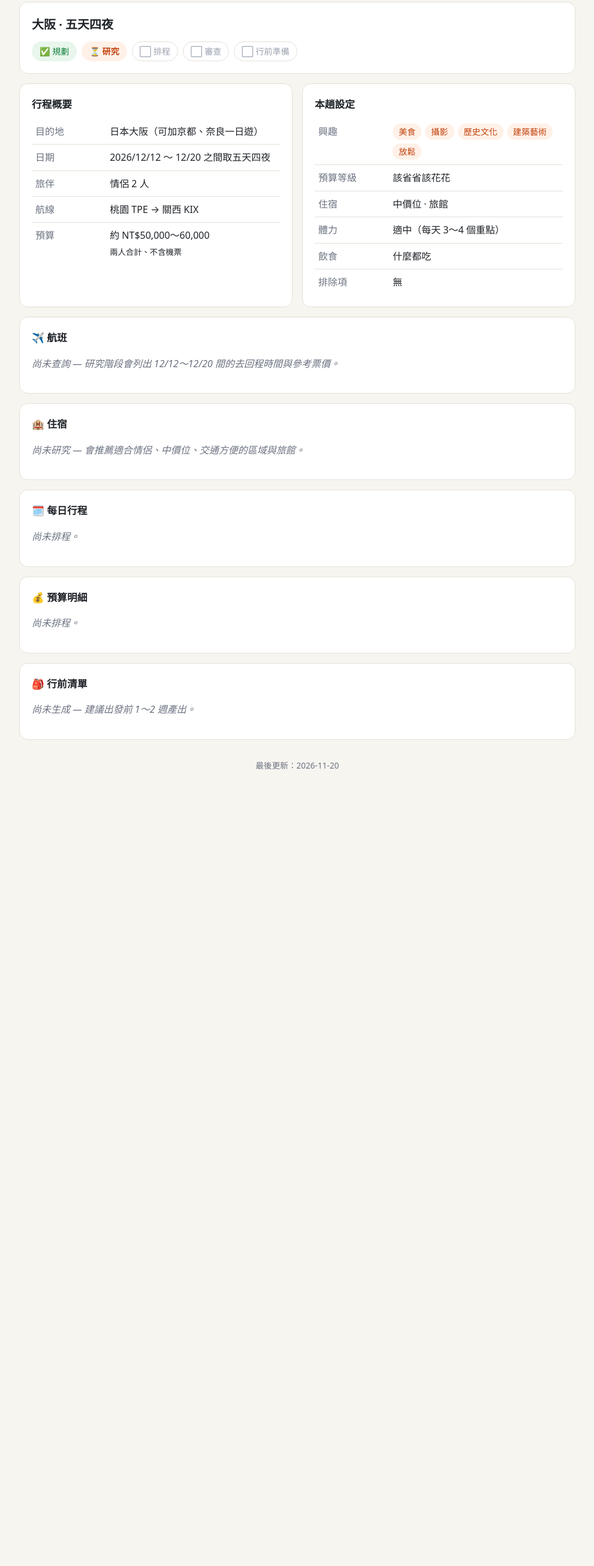
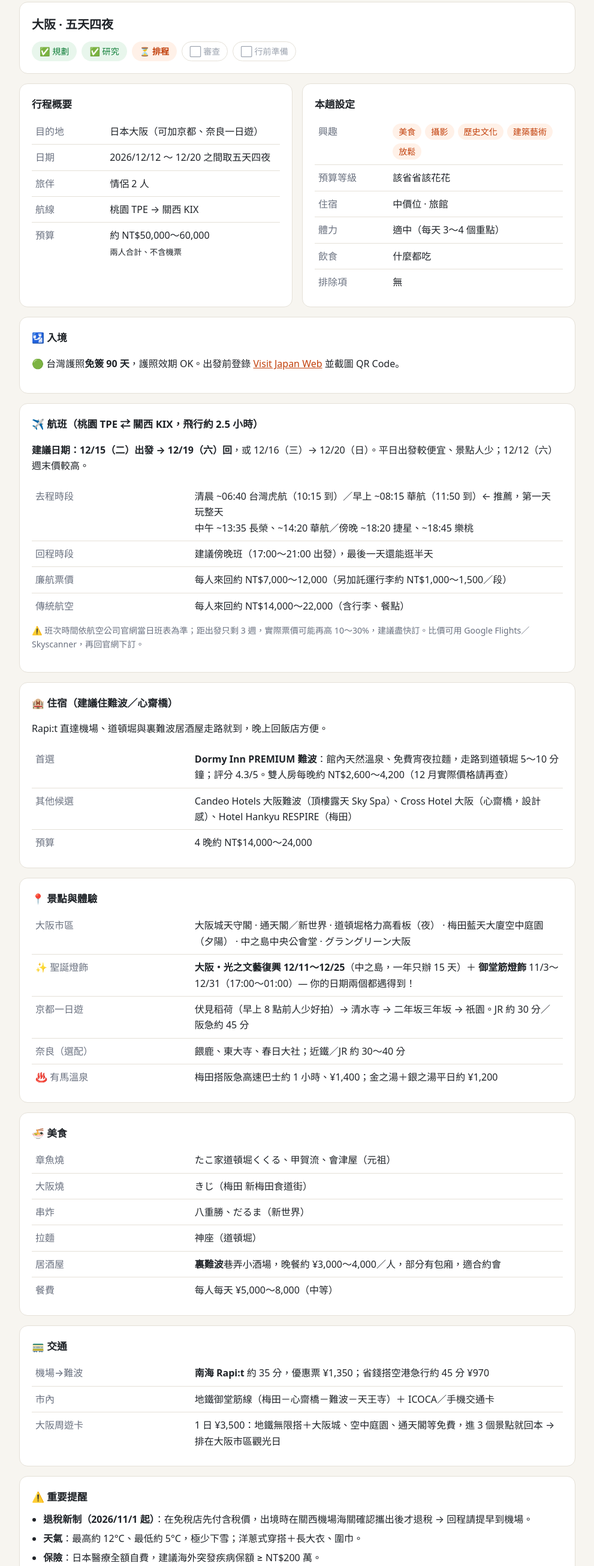
Before and after one commit to louisli3345678/Travel, a plain HTML site: page index.html in a window 1280 px wide. Shown: the part 190-2800 px from the top of the page at 60% size, without its empty margins (144-1135 px from the left). Before the commit the page ends 1541 px from the top, so only its background shows below. Drawn offline with Linux system fonts and the light colour scheme.

Commit message:
大阪研究完成：美食、交通、住宿、安全保險報告，並更新總覽網頁
Co-Authored-By: Claude Opus 5.5 <noreply@anthropic.com>

```diff
--- a/index.html
+++ b/index.html
@@ -48,6 +48,10 @@ tr:last-child th,tr:last-child td{border-bottom:none}
 .pending{color:var(--muted);font-style:italic}
 .grid{display:grid;grid-template-columns:repeat(auto-fit,minmax(260px,1fr));gap:16px}
 .note{font-size:.88rem;color:var(--muted);margin-top:8px}
+a{color:var(--accent)}
+ul{margin:0;padding-left:1.2em}
+li{margin-bottom:6px}
+@media (max-width:560px){th{width:38%}}
 footer{color:var(--muted);font-size:.85rem;margin-top:32px;text-align:center}
 </style>
 </head>
@@ -72,8 +76,8 @@ footer{color:var(--muted);font-size:.85rem;margin-top:32px;text-align:center}
       <h2>大阪 · 五天四夜</h2>
       <div class="progress">
         <span class="step done">✅ 規劃</span>
-        <span class="step next">⏳ 研究</span>
-        <span class="step">⬜ 排程</span>
+        <span class="step done">✅ 研究</span>
+        <span class="step next">⏳ 排程</span>
         <span class="step">⬜ 審查</span>
         <span class="step">⬜ 行前準備</span>
       </div>
@@ -104,20 +108,88 @@ footer{color:var(--muted);font-size:.85rem;margin-top:32px;text-align:center}
     </div>
 
     <div class="card">
-      <h3>✈️ 航班</h3>
-      <p class="pending">尚未查詢 — 研究階段會列出 12/12～12/20 間的去回程時間與參考票價。</p>
+      <h3>🛂 入境</h3>
+      <p>🟢 台灣護照<strong>免簽 90 天</strong>，護照效期 OK。出發前登錄 <a href="https://www.vjw.digital.go.jp/" target="_blank" rel="noopener">Visit Japan Web</a> 並截圖 QR Code。</p>
     </div>
+
     <div class="card">
-      <h3>🏨 住宿</h3>
-      <p class="pending">尚未研究 — 會推薦適合情侶、中價位、交通方便的區域與旅館。</p>
+      <h3>✈️ 航班（桃園 TPE ⇄ 關西 KIX，飛行約 2.5 小時）</h3>
+      <p><strong>建議日期：12/15（二）出發 → 12/19（六）回</strong>，或 12/16（三）→ 12/20（日）。平日出發較便宜、景點人少；12/12（六）週末價較高。</p>
+      <table>
+        <tr><th>去程時段</th><td>清晨 ~06:40 台灣虎航（10:15 到）／早上 ~08:15 華航（11:50 到）← 推薦，第一天玩整天<br>中午 ~13:35 長榮、~14:20 華航／傍晚 ~18:20 捷星、~18:45 樂桃</td></tr>
+        <tr><th>回程時段</th><td>建議傍晚班（17:00～21:00 出發），最後一天還能逛半天</td></tr>
+        <tr><th>廉航票價</th><td>每人來回約 NT$7,000～12,000（另加託運行李約 NT$1,000～1,500／段）</td></tr>
+        <tr><th>傳統航空</th><td>每人來回約 NT$14,000～22,000（含行李、餐點）</td></tr>
+      </table>
+      <p class="note">⚠️ 班次時間依航空公司官網當日班表為準；距出發只剩 3 週，實際票價可能再高 10～30%，建議盡快訂。比價可用 Google Flights／Skyscanner，再回官網下訂。</p>
+    </div>
+
+    <div class="card">
+      <h3>🏨 住宿（建議住難波／心齋橋）</h3>
+      <p>Rapi:t 直達機場、道頓堀與裏難波居酒屋走路就到，晚上回飯店方便。</p>
+      <table>
+        <tr><th>首選</th><td><strong>Dormy Inn PREMIUM 難波</strong>：館內天然溫泉、免費宵夜拉麵，走路到道頓堀 5～10 分鐘；評分 4.3/5。雙人房每晚約 NT$2,600～4,200（12 月實際價格請再查）</td></tr>
+        <tr><th>其他候選</th><td>Candeo Hotels 大阪難波（頂樓露天 Sky Spa）、Cross Hotel 大阪（心齋橋，設計感）、Hotel Hankyu RESPIRE（梅田）</td></tr>
+        <tr><th>預算</th><td>4 晚約 NT$14,000～24,000</td></tr>
+      </table>
+    </div>
+
+    <div class="card">
+      <h3>📍 景點與體驗</h3>
+      <table>
+        <tr><th>大阪市區</th><td>大阪城天守閣 · 通天閣／新世界 · 道頓堀格力高看板（夜） · 梅田藍天大廈空中庭園（夕陽） · 中之島中央公會堂 · グラングリーン大阪</td></tr>
+        <tr><th>✨ 聖誕燈飾</th><td><strong>大阪・光之文藝復興 12/11～12/25</strong>（中之島，一年只辦 15 天）＋ <strong>御堂筋燈飾</strong> 11/3～12/31（17:00～01:00）— 你的日期兩個都遇得到！</td></tr>
+        <tr><th>京都一日遊</th><td>伏見稻荷（早上 8 點前人少好拍）→ 清水寺 → 二年坂三年坂 → 祇園。JR 約 30 分／阪急約 45 分</td></tr>
+        <tr><th>奈良（選配）</th><td>餵鹿、東大寺、春日大社；近鐵／JR 約 30～40 分</td></tr>
+        <tr><th>♨️ 有馬溫泉</th><td>梅田搭阪急高速巴士約 1 小時、¥1,400；金之湯＋銀之湯平日約 ¥1,200</td></tr>
+      </table>
+    </div>
+
+    <div class="card">
+      <h3>🍜 美食</h3>
+      <table>
+        <tr><th>章魚燒</th><td>たこ家道頓堀くくる、甲賀流、會津屋（元祖）</td></tr>
+        <tr><th>大阪燒</th><td>きじ（梅田 新梅田食道街）</td></tr>
+        <tr><th>串炸</th><td>八重勝、だるま（新世界）</td></tr>
+        <tr><th>拉麵</th><td>神座（道頓堀）</td></tr>
+        <tr><th>居酒屋</th><td><strong>裏難波</strong>巷弄小酒場，晚餐約 ¥3,000～4,000／人，部分有包廂，適合約會</td></tr>
+        <tr><th>餐費</th><td>每人每天 ¥5,000～8,000（中等）</td></tr>
+      </table>
+    </div>
+
+    <div class="card">
+      <h3>🚃 交通</h3>
+      <table>
+        <tr><th>機場→難波</th><td><strong>南海 Rapi:t</strong> 約 35 分，優惠票 ¥1,350；省錢搭空港急行約 45 分 ¥970</td></tr>
+        <tr><th>市內</th><td>地鐵御堂筋線（梅田－心齋橋－難波－天王寺）＋ ICOCA／手機交通卡</td></tr>
+        <tr><th>大阪周遊卡</th><td>1 日 ¥3,500：地鐵無限搭＋大阪城、空中庭園、通天閣等免費，進 3 個景點就回本 → 排在大阪市區觀光日</td></tr>
+      </table>
+    </div>
+
+    <div class="card">
+      <h3>⚠️ 重要提醒</h3>
+      <ul>
+        <li><strong>退稅新制（2026/11/1 起）</strong>：在免稅店先付含稅價，出境時在關西機場海關確認攜出後才退稅 → 回程請提早到機場。</li>
+        <li><strong>天氣</strong>：最高約 12°C、最低約 5°C，極少下雪；洋蔥式穿搭＋長大衣、圍巾。</li>
+        <li><strong>保險</strong>：日本醫療全額自費，建議海外突發疾病保額 ≥ NT$200 萬。</li>
+        <li><strong>緊急電話</strong>：報警 110、救護車 119；駐大阪辦事處急難 +81-90-8794-4568；外交部急難專線 0800-085-095。</li>
+      </ul>
     </div>
     <div class="card">
       <h3>🗓️ 每日行程</h3>
       <p class="pending">尚未排程。</p>
     </div>
     <div class="card">
-      <h3>💰 預算明細</h3>
-      <p class="pending">尚未排程。</p>
+      <h3>💰 預算初估（兩人）</h3>
+      <table>
+        <tr><th>住宿 4 晚</th><td>NT$14,000～24,000</td></tr>
+        <tr><th>餐飲 5 天</th><td>NT$12,000～17,000</td></tr>
+        <tr><th>交通（機場來回＋市內＋京都＋有馬）</th><td>約 NT$6,000～7,000</td></tr>
+        <tr><th>門票（周遊卡＋溫泉等）</th><td>約 NT$3,000～4,000</td></tr>
+        <tr><th><strong>小計（不含機票、購物）</strong></th><td><strong>約 NT$35,000～52,000</strong> ✅ 在 NT$5～6 萬預算內</td></tr>
+        <tr><th>機票（兩人）</th><td>廉航約 NT$16,000～27,000／傳統航空約 NT$28,000～44,000</td></tr>
+      </table>
+      <p class="note">匯率以 ¥1 ≈ NT$0.21 估算；排程完成後會給精確明細。</p>
     </div>
     <div class="card">
       <h3>🎒 行前清單</h3>
```
Also changed, not shown: 7 other files.
